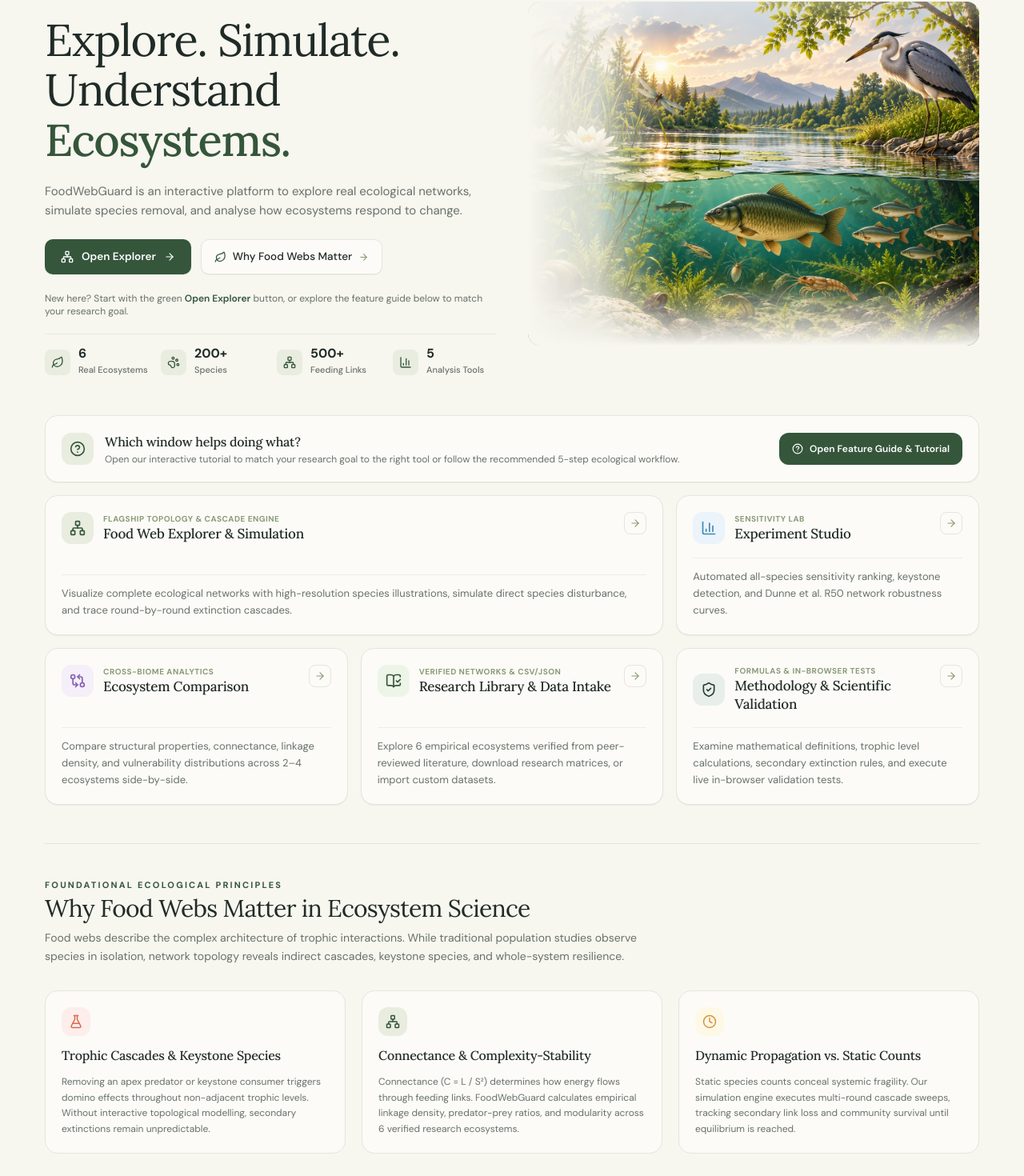
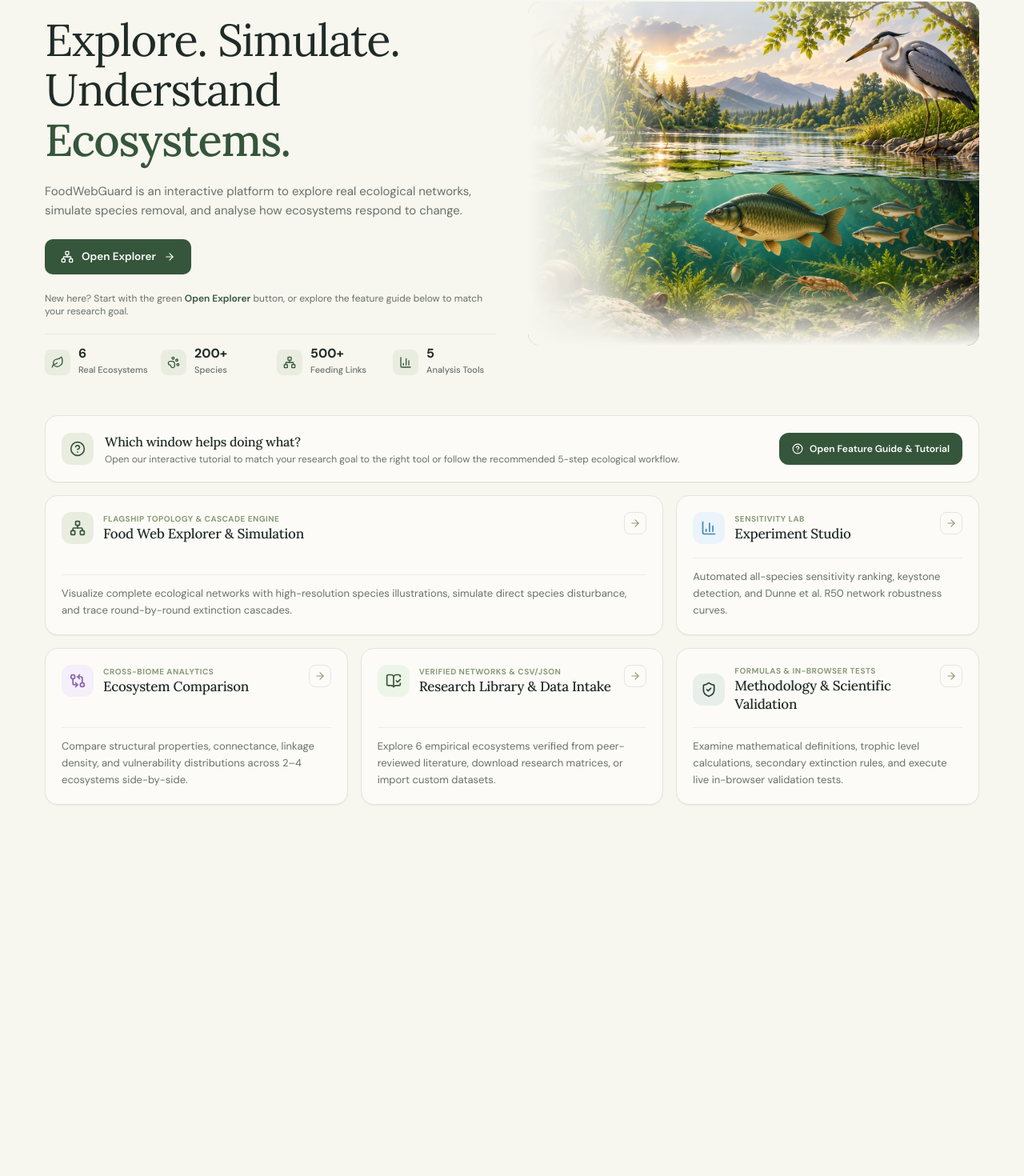
Before and after one commit to nilotpal-lab/BIOLOGY-EXPERIENTIAL-LEARNING, a React (Vite) app: page / in a window 1280 px wide. Shown: the part 121-1591 px from the top of the page at 80% size. After the commit the page ends 1191 px from the top, so only its background shows below. Built offline with nearby package versions, Linux system fonts and the light colour scheme.

Commit message:
fix(ui): remove static educational primer section from landing page

```diff
--- a/src/pages/Overview.tsx
+++ b/src/pages/Overview.tsx
@@ -3,8 +3,6 @@ import {
   ArrowRight,
   BarChart3,
   BookOpenCheck,
-  Clock,
-  FlaskConical,
   GitCompareArrows,
   HelpCircle,
   Leaf,
@@ -106,13 +104,6 @@ export function Overview({ onNavigate, onOpenImport: _onOpenImport }: OverviewPr
     },
   ]
 
-  const scrollToWhyFoodWebs = () => {
-    const el = document.getElementById('why-food-webs-matter')
-    if (el) {
-      el.scrollIntoView({ behavior: 'smooth' })
-    }
-  }
-
   return (
     <div className="relative bg-[#F7F6EF] text-[#202B27] overflow-x-hidden">
       <div className="relative z-10 max-w-[1560px] w-full mx-auto px-6 sm:px-10 lg:px-14 pt-3 pb-12 sm:pt-4 sm:pb-16 space-y-8 sm:space-y-10">
@@ -145,7 +136,7 @@ export function Overview({ onNavigate, onOpenImport: _onOpenImport }: OverviewPr
                 FoodWebGuard is an interactive platform to explore real ecological networks, simulate species removal, and analyse how ecosystems respond to change.
               </p>
 
-              {/* CTA Buttons: Open Explorer + Why Food Webs Matter */}
+              {/* CTA Button: Single Primary Action */}
               <div className="flex flex-wrap items-center gap-3 pt-1">
                 <button
                   type="button"
@@ -155,16 +146,6 @@ export function Overview({ onNavigate, onOpenImport: _onOpenImport }: OverviewPr
                   <Network size={16} />
                   <span>Open Explorer</span>
                   <ArrowRight size={14} />
-                </button>
-
-                <button
-                  type="button"
-                  onClick={scrollToWhyFoodWebs}
-                  className="inline-flex items-center gap-2 rounded-[10px] border border-[#E5E6DC] bg-[#FCFBF7] hover:bg-[#F0F2E9] text-[#202B27] px-4 py-2.5 min-h-[44px] text-xs sm:text-[13.5px] font-medium shadow-2xs transition-colors cursor-pointer"
-                >
-                  <Leaf size={15} className="text-[#35563B]" />
-                  <span>Why Food Webs Matter</span>
-                  <ArrowRight size={13} className="text-[#899B78]" />
                 </button>
               </div>
 
@@ -301,65 +282,6 @@ export function Overview({ onNavigate, onOpenImport: _onOpenImport }: OverviewPr
             ))}
           </div>
         </div>
-
-        {/* =====================================================================
-            EDUCATIONAL SECTION: "Why Food Webs Matter"
-            Anchored for smooth scrolling from hero button
-            ===================================================================== */}
-        <section
-          id="why-food-webs-matter"
-          className="mt-8 sm:mt-12 pt-8 sm:pt-10 border-t border-[#E5E6DC] scroll-mt-20 space-y-8"
-        >
-          <div className="max-w-3xl space-y-2">
-            <span className="text-[11px] font-bold tracking-[0.2em] text-[#35563B] uppercase">
-              FOUNDATIONAL ECOLOGICAL PRINCIPLES
-            </span>
-            <h2 className="text-2xl sm:text-3xl font-serif font-normal text-[#202B27] tracking-tight">
-              Why Food Webs Matter in Ecosystem Science
-            </h2>
-            <p className="text-xs sm:text-sm text-[#68716B] leading-relaxed">
-              Food webs describe the complex architecture of trophic interactions. While traditional population studies observe species in isolation, network topology reveals indirect cascades, keystone species, and whole-system resilience.
-            </p>
-          </div>
-
-          <div className="grid grid-cols-1 md:grid-cols-3 gap-5">
-            <div className="rounded-2xl border border-[#E5E6DC] bg-[#FCFBF7] p-5 space-y-3">
-              <div className="flex h-9 w-9 items-center justify-center rounded-xl bg-[#FDEEEB] text-[#D96B50]">
-                <FlaskConical size={18} />
-              </div>
-              <h3 className="text-base font-serif font-medium text-[#202B27]">
-                Trophic Cascades & Keystone Species
-              </h3>
-              <p className="text-xs text-[#68716B] leading-relaxed">
-                Removing an apex predator or keystone consumer triggers domino effects throughout non-adjacent trophic levels. Without interactive topological modelling, secondary extinctions remain unpredictable.
-              </p>
-            </div>
-
-            <div className="rounded-2xl border border-[#E5E6DC] bg-[#FCFBF7] p-5 space-y-3">
-              <div className="flex h-9 w-9 items-center justify-center rounded-xl bg-[#E8EDE0] text-[#35563B]">
-                <Network size={18} />
-              </div>
-              <h3 className="text-base font-serif font-medium text-[#202B27]">
-                Connectance & Complexity-Stability
-              </h3>
-              <p className="text-xs text-[#68716B] leading-relaxed">
-                Connectance (C = L / S²) determines how energy flows through feeding links. FoodWebGuard calculates empirical linkage density, predator-prey ratios, and modularity across 6 verified research ecosystems.
-              </p>
-            </div>
-
-            <div className="rounded-2xl border border-[#E5E6DC] bg-[#FCFBF7] p-5 space-y-3">
-              <div className="flex h-9 w-9 items-center justify-center rounded-xl bg-[#FEF9E7] text-[#D8933B]">
-                <Clock size={18} />
-              </div>
-              <h3 className="text-base font-serif font-medium text-[#202B27]">
-                Dynamic Propagation vs. Static Counts
-              </h3>
-              <p className="text-xs text-[#68716B] leading-relaxed">
-                Static species counts conceal systemic fragility. Our simulation engine executes multi-round cascade sweeps, tracking secondary link loss and community survival until equilibrium is reached.
-              </p>
-            </div>
-          </div>
-        </section>
       </div>
 
       {/* =====================================================================
```
